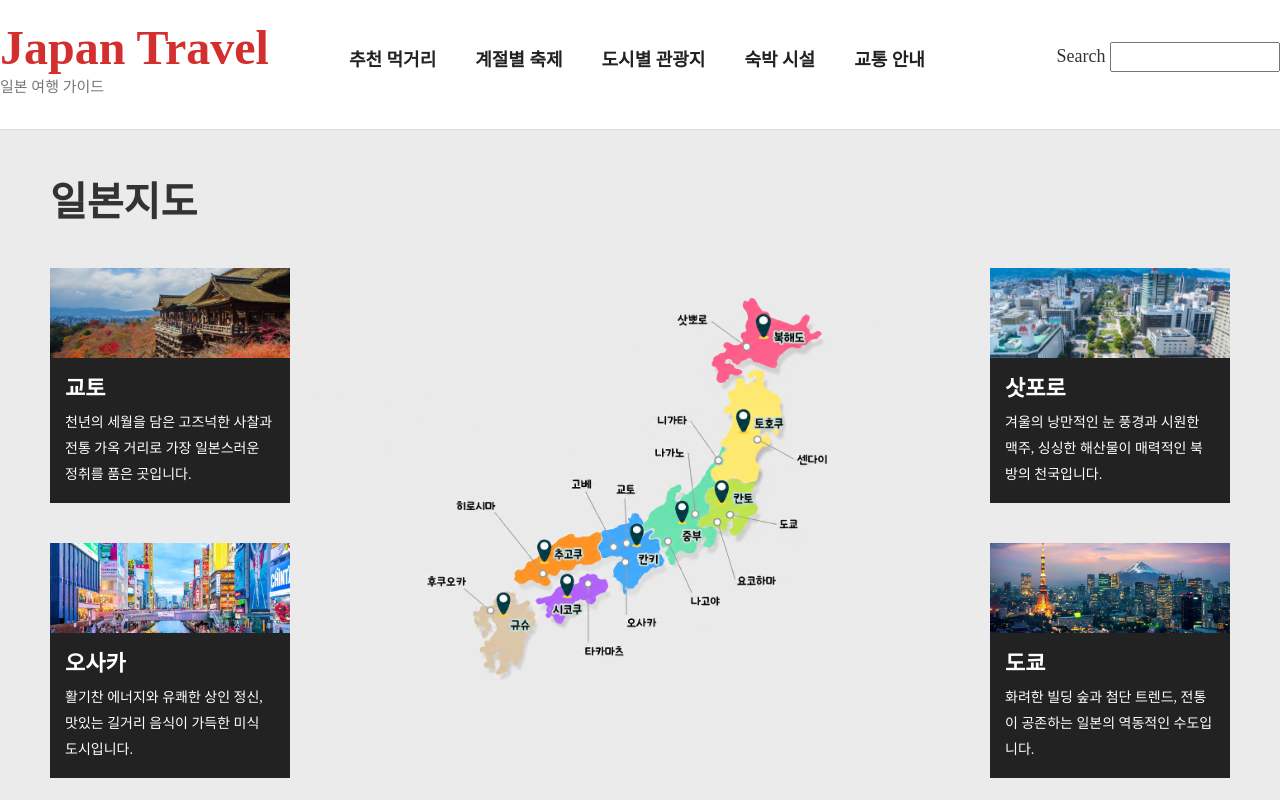
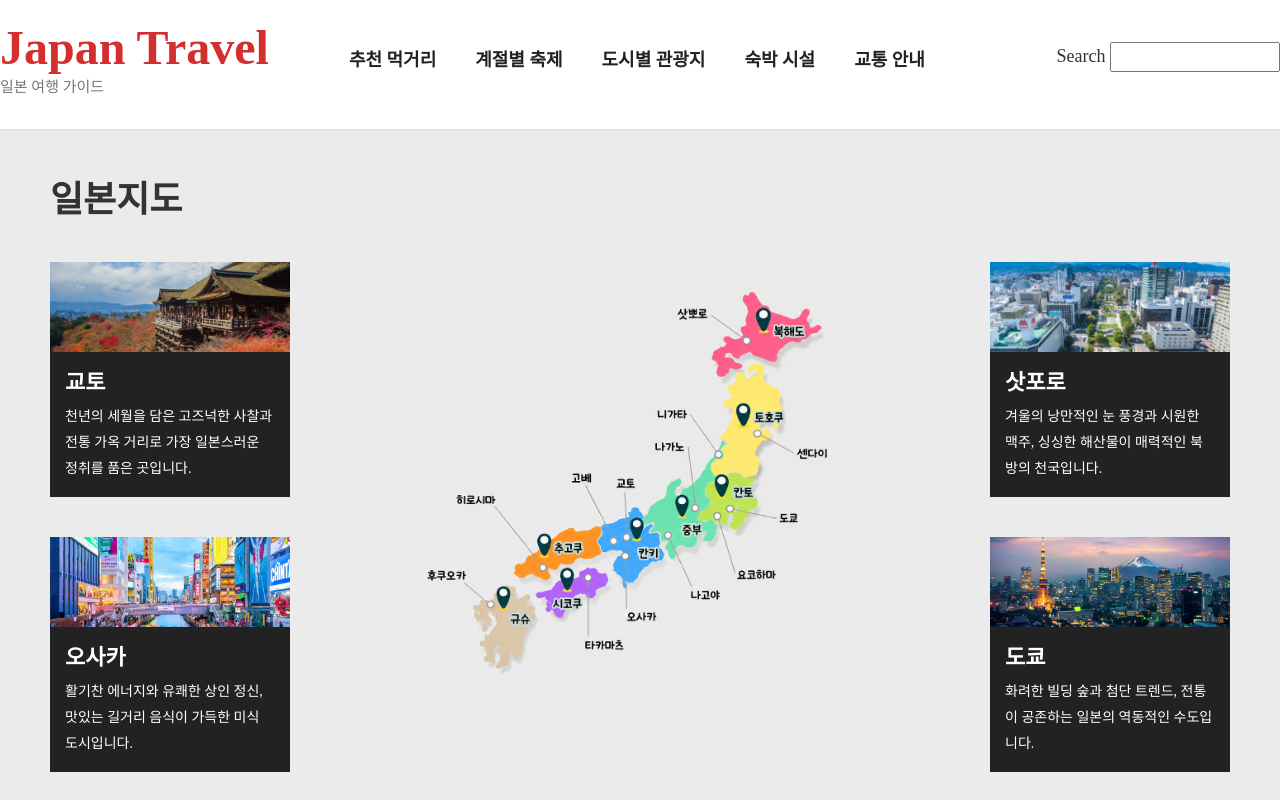
Before and after one commit to khmuogi/khmuogi.github.io, a plain HTML site: page index.html in a window 1280 px wide. Shown: the top 800 px of the page. Drawn offline with Linux system fonts and the light colour scheme.

Commit message:
Update index.html

```diff
--- a/index.html
+++ b/index.html
@@ -83,7 +83,7 @@ nav a:hover{
 }
 
 #map_area h2{
-    font-size:40px;
+    font-size:36px;
     max-width: 1300px;
     margin: 0 auto 40px auto;
 }
```
